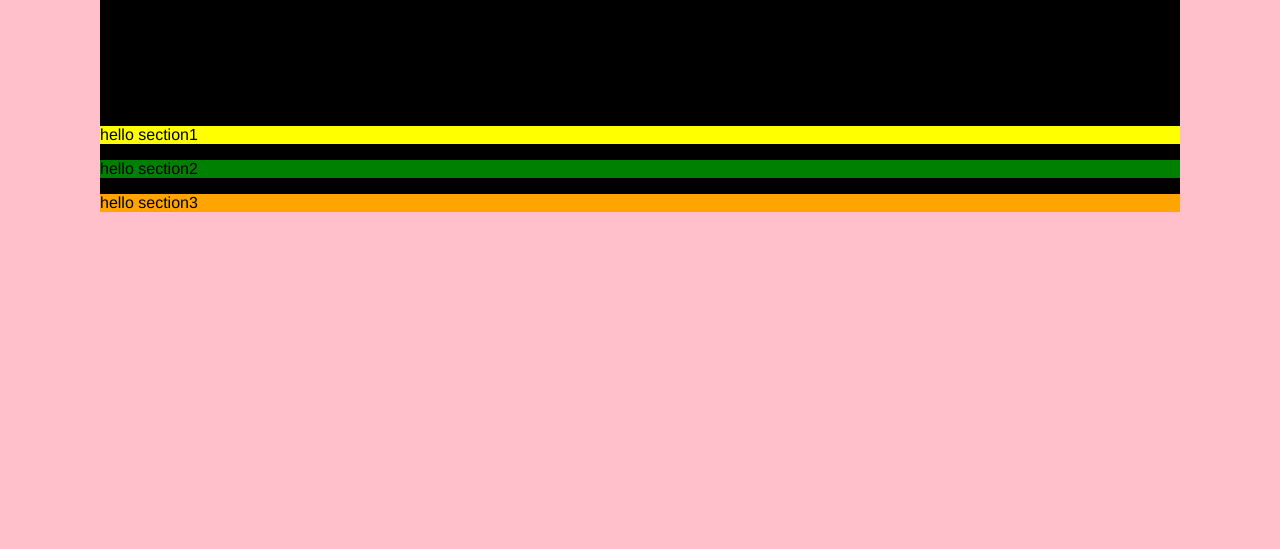
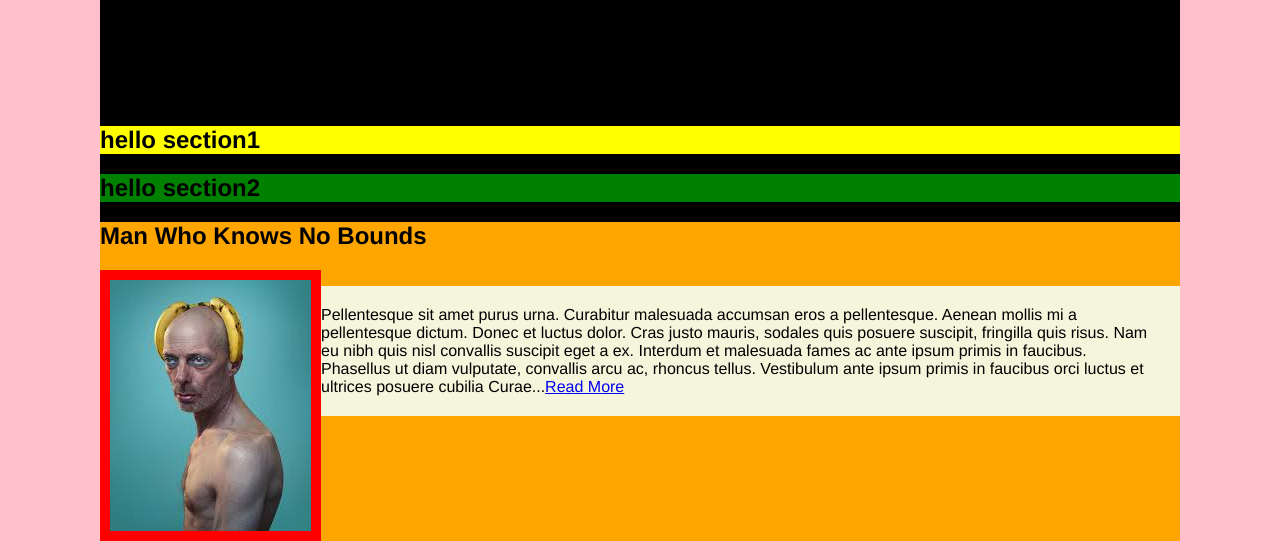
Before and after one commit to mnlambert/newspaper, a plain HTML site: page index.html in a window 1280 px wide. Shown: the part 392-941 px from the top of the page. Before the commit the page ends 800 px from the top, so only its background shows below. Drawn offline with Linux system fonts and the light colour scheme.

Commit message:
End of session 01-18-2020
Toyota dealership

```diff
--- a/index.html
+++ b/index.html
@@ -11,14 +11,22 @@
         <header>
             <h1>Now News</h1>
         </header>
-        <div id="section1">
-            <p>hello section1</p>
+        <div class="section" name="section1" id="section1">
+            <h2>hello section1</h2>
         </div>
-        <div id="section2">
-            <p>hello section2</p>
+        <div class="section" name="section2" id="section2">
+            <h2>hello section2</h2>
         </div>
-        <div id="section3">
-            <p>hello section3</p>
+        <div class="section" name="section3" id="section3">
+            <h2>Man Who Knows No Bounds</h2>
+            <div class="clearfix">
+                <img src="resources/bananaMan.jpg" alt="Banana Man">
+                <p>Pellentesque sit amet purus urna. Curabitur malesuada accumsan eros a pellentesque. Aenean mollis mi a pellentesque dictum. Donec et luctus dolor. Cras justo mauris, sodales quis posuere suscipit, fringilla quis risus. Nam eu nibh quis
+                    nisl convallis suscipit eget a ex. Interdum et malesuada fames ac ante ipsum primis in faucibus. Phasellus ut diam vulputate, convallis arcu ac, rhoncus tellus. Vestibulum ante ipsum primis in faucibus orci luctus et ultrices posuere
+                    cubilia Curae...<a href="#read">Read More</a>
+                </p>
+
+            </div>
         </div>
     </div>
 
--- a/style.css
+++ b/style.css
@@ -32,3 +32,21 @@ header h1 {
 #section3 {
     background-color: orange;
 }
+
+#section3 p {
+    padding: 20px;
+    padding-left: 30px;
+    background-color: beige;
+}
+
+#section3 img {
+    float: left;
+    background-color: red;
+    padding: 10px;
+}
+
+.clearfix {
+    overflow: auto;
+}
+
+h2 {}
```
Also changed, not shown: resources/bananaMan.jpg (added).
